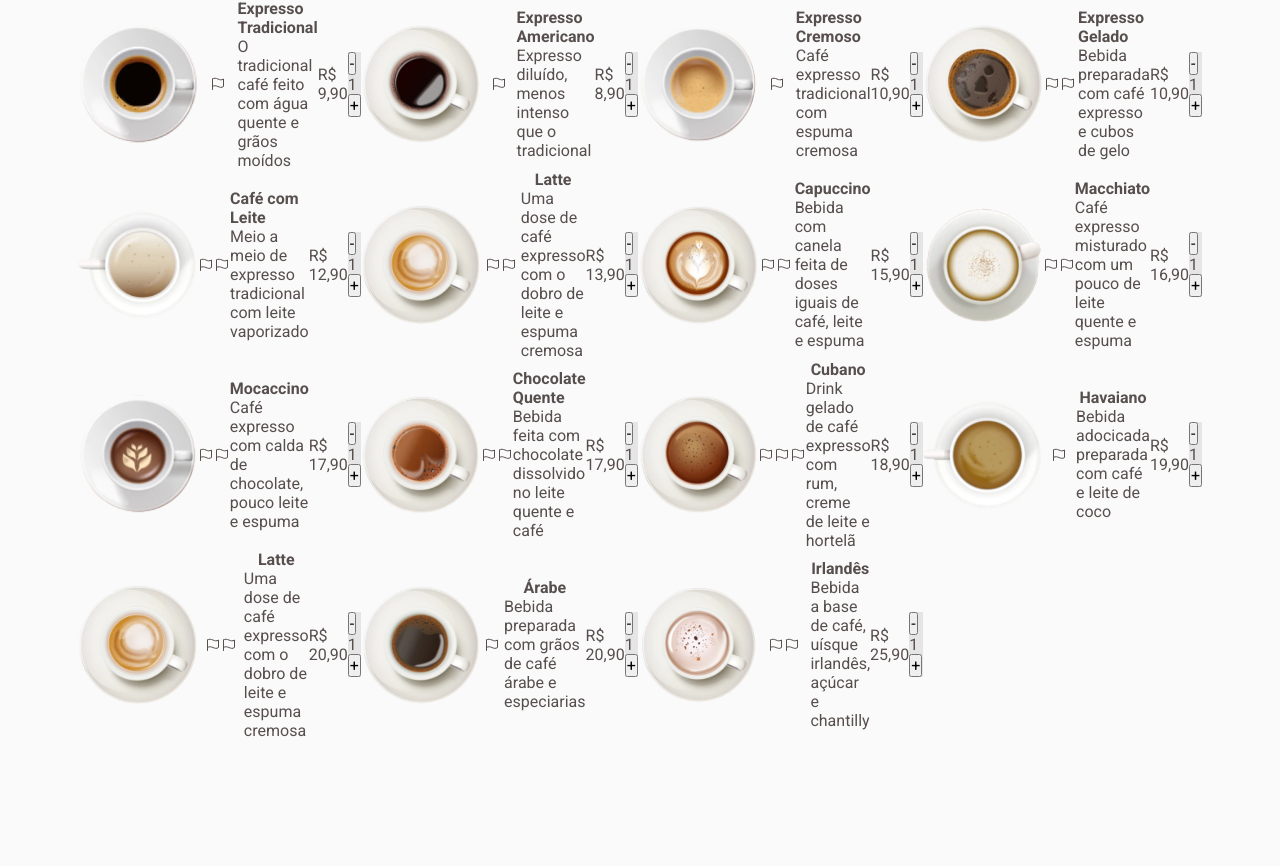
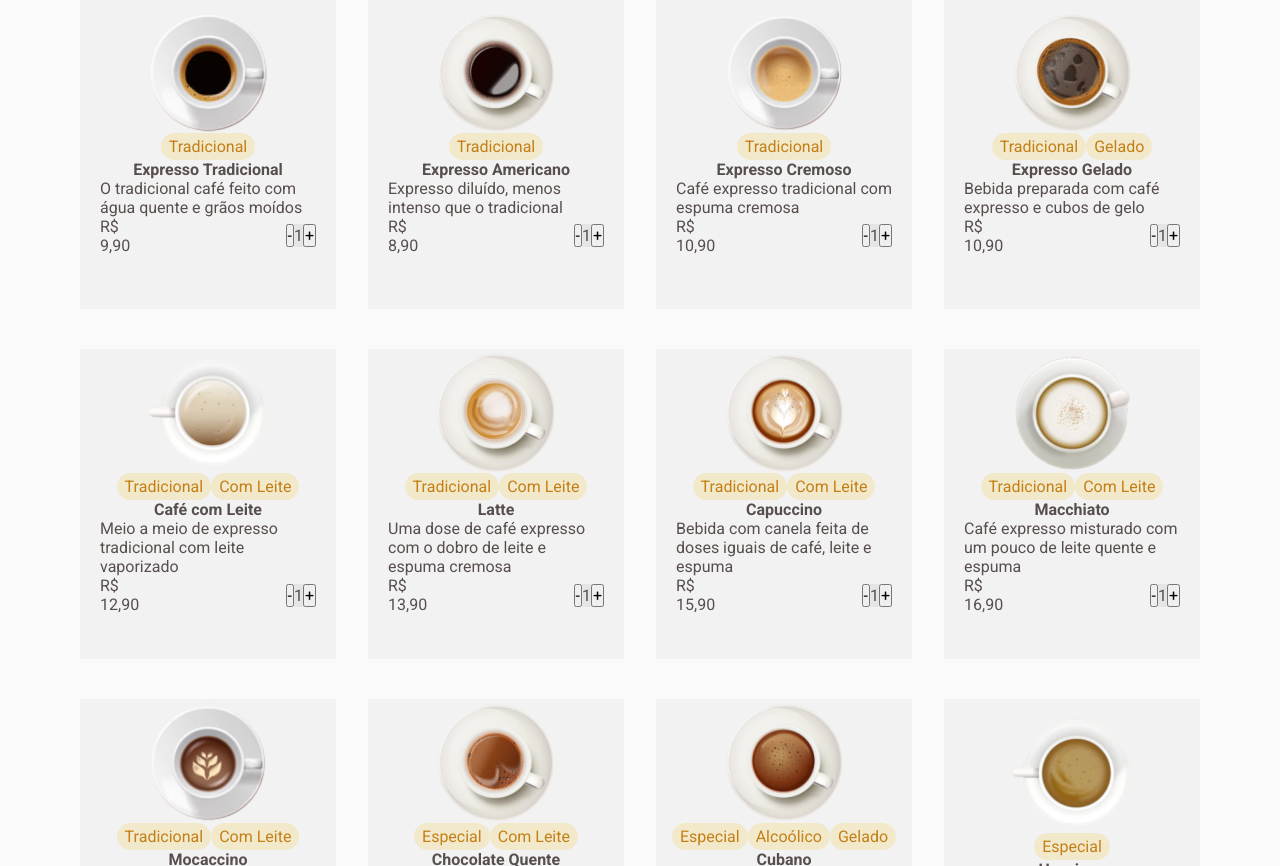
Before and after one commit to bernardo-caetano/coffee-delivery, a React (Vite) app: page / in a window 1280 px wide. Shown: the part 654-1520 px from the top of the page. Before the commit the page ends 1394 px from the top, so only its background shows below. Built offline with nearby package versions, Linux system fonts and the light colour scheme.

Commit message:
doing card coffee and bug card button

```diff
--- a/src/assets/content/coffeeList.ts
+++ b/src/assets/content/coffeeList.ts
@@ -19,7 +19,7 @@ export const coffeeList = [
   {
     id: uuidv4(),
     name: 'Expresso Tradicional',
-    flags: ['Tradicional'],
+    tags: ['Tradicional'],
     description: 'O tradicional café feito com água quente e grãos moídos',
     price: '9,90',
     image: tradicional,
@@ -27,7 +27,7 @@ export const coffeeList = [
   {
     id: uuidv4(),
     name: 'Expresso Americano',
-    flags: ['Tradicional'],
+    tags: ['Tradicional'],
     description: 'Expresso diluído, menos intenso que o tradicional',
     price: '8,90',
     image: expressoAmericano,
@@ -35,7 +35,7 @@ export const coffeeList = [
   {
     id: uuidv4(),
     name: 'Expresso Cremoso',
-    flags: ['Tradicional'],
+    tags: ['Tradicional'],
     description: 'Café expresso tradicional com espuma cremosa',
     price: '10,90',
     image: expressoCremoso,
@@ -43,7 +43,7 @@ export const coffeeList = [
   {
     id: uuidv4(),
     name: 'Expresso Gelado',
-    flags: ['Tradicional', 'Gelado'],
+    tags: ['Tradicional', 'Gelado'],
     description: 'Bebida preparada com café expresso e cubos de gelo',
     price: '10,90',
     image: expressoGelado,
@@ -51,7 +51,7 @@ export const coffeeList = [
   {
     id: uuidv4(),
     name: 'Café com Leite',
-    flags: ['Tradicional', 'Com Leite'],
+    tags: ['Tradicional', 'Com Leite'],
     description: 'Meio a meio de expresso tradicional com leite vaporizado',
     price: '12,90',
     image: cafeComLeite,
@@ -59,7 +59,7 @@ export const coffeeList = [
   {
     id: uuidv4(),
     name: 'Latte',
-    flags: ['Tradicional', 'Com Leite'],
+    tags: ['Tradicional', 'Com Leite'],
     description:
       'Uma dose de café expresso com o dobro de leite e espuma cremosa',
     price: '13,90',
@@ -68,7 +68,7 @@ export const coffeeList = [
   {
     id: uuidv4(),
     name: 'Capuccino',
-    flags: ['Tradicional', 'Com Leite'],
+    tags: ['Tradicional', 'Com Leite'],
     description:
       'Bebida com canela feita de doses iguais de café, leite e espuma',
     price: '15,90',
@@ -77,7 +77,7 @@ export const coffeeList = [
   {
     id: uuidv4(),
     name: 'Macchiato',
-    flags: ['Tradicional', 'Com Leite'],
+    tags: ['Tradicional', 'Com Leite'],
     description:
       'Café expresso misturado com um pouco de leite quente e espuma',
     price: '16,90',
@@ -86,7 +86,7 @@ export const coffeeList = [
   {
     id: uuidv4(),
     name: 'Mocaccino',
-    flags: ['Tradicional', 'Com Leite'],
+    tags: ['Tradicional', 'Com Leite'],
     description: 'Café expresso com calda de chocolate, pouco leite e espuma',
     price: '17,90',
     image: mocaccino,
@@ -94,7 +94,7 @@ export const coffeeList = [
   {
     id: uuidv4(),
     name: 'Chocolate Quente',
-    flags: ['Especial', 'Com Leite'],
+    tags: ['Especial', 'Com Leite'],
     description: 'Bebida feita com chocolate dissolvido no leite quente e café',
     price: '17,90',
     image: chocolateQuente,
@@ -102,7 +102,7 @@ export const coffeeList = [
   {
     id: uuidv4(),
     name: 'Cubano',
-    flags: ['Especial', 'Alcoólico', 'Gelado'],
+    tags: ['Especial', 'Alcoólico', 'Gelado'],
     description:
       'Drink gelado de café expresso com rum, creme de leite e hortelã',
     price: '18,90',
@@ -111,24 +111,16 @@ export const coffeeList = [
   {
     id: uuidv4(),
     name: 'Havaiano',
-    flags: ['Especial'],
+    tags: ['Especial'],
     description: 'Bebida adocicada preparada com café e leite de coco',
     price: '19,90',
     image: havaiano,
   },
-  {
-    id: uuidv4(),
-    name: 'Latte',
-    flags: ['Tradicional', 'Com Leite'],
-    description:
-      'Uma dose de café expresso com o dobro de leite e espuma cremosa',
-    price: '20,90',
-    image: latte,
-  },
+
   {
     id: uuidv4(),
     name: 'Árabe',
-    flags: ['Especial'],
+    tags: ['Especial'],
     description: 'Bebida preparada com grãos de café árabe e especiarias',
     price: '20,90',
     image: arabe,
@@ -136,7 +128,7 @@ export const coffeeList = [
   {
     id: uuidv4(),
     name: 'Irlandês',
-    flags: ['Especial', 'Alcoólico'],
+    tags: ['Especial', 'Alcoólico'],
     description: 'Bebida a base de café, uísque irlandês, açúcar e chantilly',
     price: '25,90',
     image: irlandes,
--- a/src/components/Header/styles.ts
+++ b/src/components/Header/styles.ts
@@ -28,8 +28,3 @@ export const Localization = styled.span`
     font-size: 0.875rem;
   }
 `
-export const Cart = styled.span`
-  background: ${(props) => props.theme['yellow-light']};
-  border-radius: 6px;
-  padding: 0.5rem;
-`
--- a/src/pages/Home/components/CoffeeCard/index.tsx
+++ b/src/pages/Home/components/CoffeeCard/index.tsx
@@ -1,10 +1,10 @@
-import { Flag } from 'phosphor-react'
+
 import { useState } from 'react'
-import { BaseContainer, CoffeeCardContainer, CoffeeCardContent, ColumnContainer, CounterContainer } from './styles'
+import { BaseContainer, BuyContainer, CoffeeCardContainer, CoffeeCardContent, ColumnContainer, CounterContainer, Tag } from './styles'
 
 interface CoffeeCardProps {
   name: string
-  flags: string[]
+  tags: string[]
   description: string
   price: string
   image: string
@@ -12,7 +12,7 @@ interface CoffeeCardProps {
 
 export function CoffeeCard({
   name,
-  flags,
+  tags,
   description,
   price,
   image,
@@ -24,24 +24,26 @@ export function CoffeeCard({
   return (
     <CoffeeCardContainer>
       <CoffeeCardContent>
+
+        <img src={image} alt={name}/>
+
         <BaseContainer>
-        <img src={image} alt={name}/>
-        </BaseContainer>
-        <BaseContainer>
-        {flags.map(flag => (<Flag>{flag}</Flag>))}
+        {tags.map(tag => (<Tag>{tag}</Tag>))}
         </BaseContainer>
         <ColumnContainer>
           <h4>{name}</h4>
           <p>{description}</p>
         </ColumnContainer>
-        <BaseContainer>
+        <BuyContainer>
           <span><p>R$</p>{price}</span>
+
           <CounterContainer>
             <button type='button' onClick={() => setCounter(prevState => Math.max(prevState - 1,1))}>-</button>
               {counter}
             <button type='button' onClick={() => setCounter(prevState => prevState + 1)}>+</button>
           </CounterContainer>
-        </BaseContainer>
+        </BuyContainer>
+
 
 
         </CoffeeCardContent>
--- a/src/pages/Home/components/CoffeeCard/styles.ts
+++ b/src/pages/Home/components/CoffeeCard/styles.ts
@@ -5,22 +5,44 @@ export const BaseContainer = styled.div`
   align-items: center;
   justify-content: center;
   width: 100%;
+
+  img {
+    margin-top: -1.25rem;
+    top: 0;
+    position: relative;
+  }
 `
 
 export const CoffeeCardContainer = styled(BaseContainer)`
 
 `
-export const CoffeeCardContent = styled(BaseContainer)``
+export const CoffeeCardContent = styled(BaseContainer)`
+flex-direction: column;
+width: 16rem;
+height: 19.375rem;
+padding: 0 1.25rem 1.25rem 1.25rem;
+background: ${props => props.theme['base-card']};
+`
 
 export const ColumnContainer = styled(BaseContainer)`
   flex-direction: column;
 `
 
-export const Flag = styled.span`
-  background-image: ${props => props.theme['yellor-light']};
-  color: ${props => props.theme['yellor-dark']};
+export const Tag = styled.span`
+padding: 0.25rem 0.5rem;
+border-radius:6.25rem;
+  background: ${props => props.theme['yellow-light']};
+  color: ${props => props.theme['yellow-dark']};
 `
 
 export const CounterContainer = styled.span`
   background: ${props => props.theme['base-button']};
 `
+
+export const BuyContainer = styled.div`
+display: flex;
+  align-items: center;
+  justify-content: space-between;
+  width: 100%;
+
+`
--- a/src/pages/Home/index.tsx
+++ b/src/pages/Home/index.tsx
@@ -14,7 +14,7 @@ export function Home() {
               key={coffee.id}
               name={coffee.name}
               description={coffee.description}
-              flags={coffee.flags}
+              tags={coffee.tags}
               price={coffee.price}
               image={coffee.image} />
           ))}
--- a/src/pages/Home/styles.ts
+++ b/src/pages/Home/styles.ts
@@ -19,4 +19,5 @@ export const CoffeeListContent = styled.div`
   justify-content: center;
   align-items: center;
   grid-template-columns: auto auto auto auto;
+  gap: 2.5rem 2rem;
 `
```
